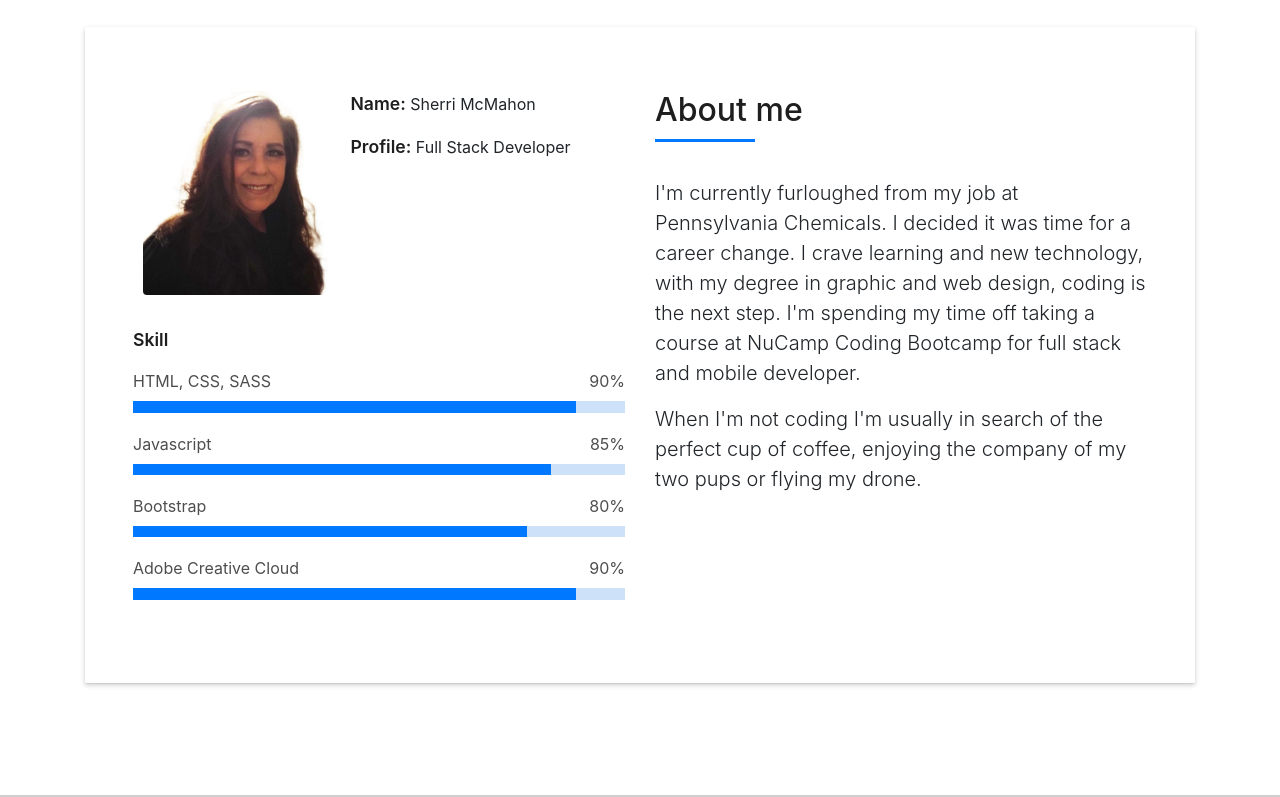
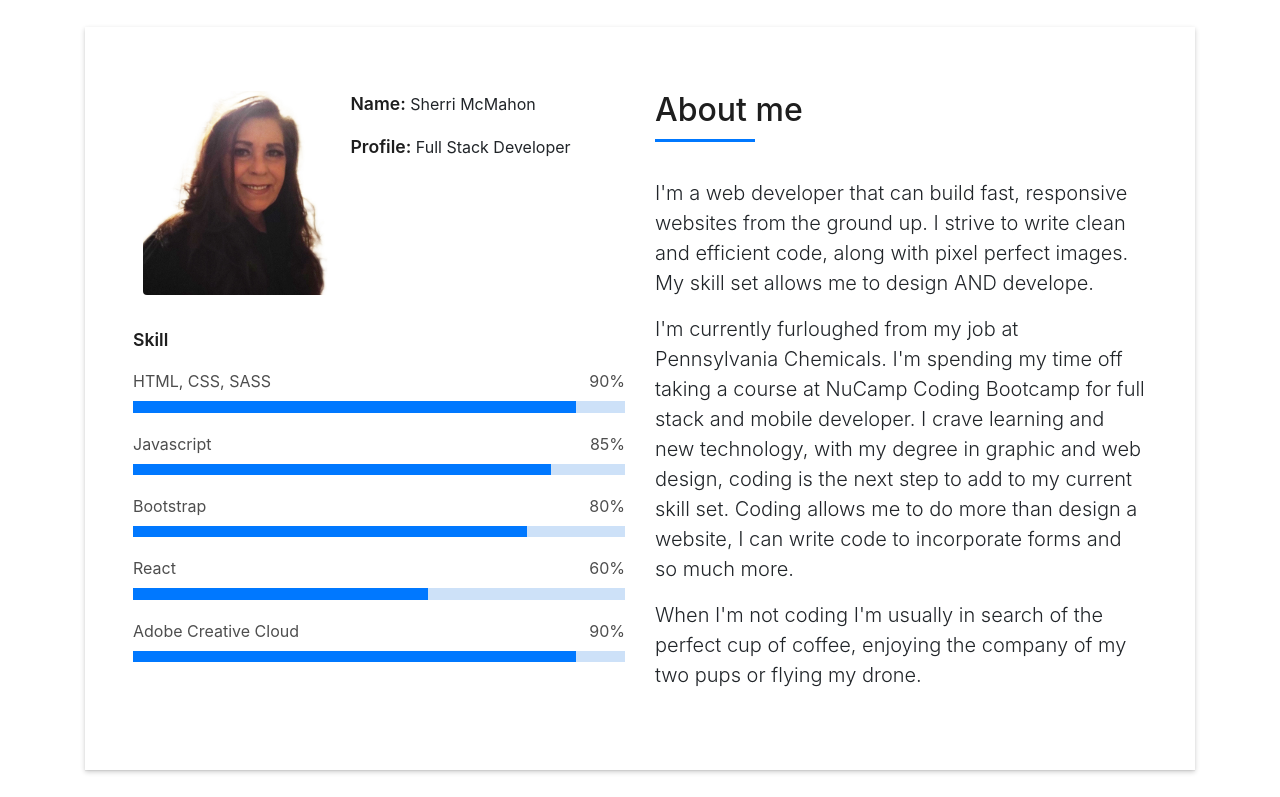
Before and after one commit to s8mcmahon/slmportfolio, a website with bundled scripts: page index.html in a window 1280 px wide. Shown: the part 1410-2207 px from the top of the page. Built offline with nearby package versions, Linux system fonts and the light colour scheme; grey boxes are pictures that could not be loaded; files whose address does not match are found by name; a web font is replaced by a local one.

Commit message:
update resume

```diff
--- a/index.html
+++ b/index.html
@@ -216,12 +216,19 @@
                           style="width: 80%" aria-valuenow="80"
                           aria-valuemin="0" aria-valuemax="100"></div>
                       </div>
+                       <span>React</span> <span class="pull-right">60%</span>
+                      <div class="progress">
+                        <div class="progress-bar" role="progressbar"
+                          style="width: 60%" aria-valuenow="60"
+                          aria-valuemin="0" aria-valuemax="100"></div>
+                      </div>
                       <span>Adobe Creative Cloud</span> <span class="pull-right">90%</span>
                       <div class="progress">
                         <div class="progress-bar" role="progressbar"
                           style="width: 90%" aria-valuenow="90"
                           aria-valuemin="0" aria-valuemax="100"></div>
                       </div>
+
                     </div>
                   </div>
                   <div class="col-md-6">
@@ -232,10 +239,14 @@
                         </h5>
                       </div>
                       <p class="lead">
-                     I'm currently furloughed from my job at Pennsylvania Chemicals. I decided it was
-                     time for a career change. I crave learning and new technology, with my degree in graphic
-                     and web design, coding is the next step. I'm spending my time off taking a course at NuCamp Coding Bootcamp
-                     for full stack and mobile developer.
+                      I'm a web developer that can build fast, responsive websites from the ground up.
+                      I strive to write clean and efficient code, along with pixel perfect images. My skill set allows me to design AND develope.
+                      </p>
+                      <p class="lead">
+                     I'm currently furloughed from my job at Pennsylvania Chemicals. I'm spending my time off taking a course at NuCamp Coding Bootcamp
+                     for full stack and mobile developer. I crave learning and new technology, with my degree in graphic
+                     and web design, coding is the next step to add to my current skill set. Coding allows me to do more than design a website, I can write code to incorporate
+                     forms and so much more.
                       </p>
                       <p class="lead">
                       When I'm not coding I'm usually in search of the perfect cup of coffee,
```
Also changed, not shown: 3 other files.
